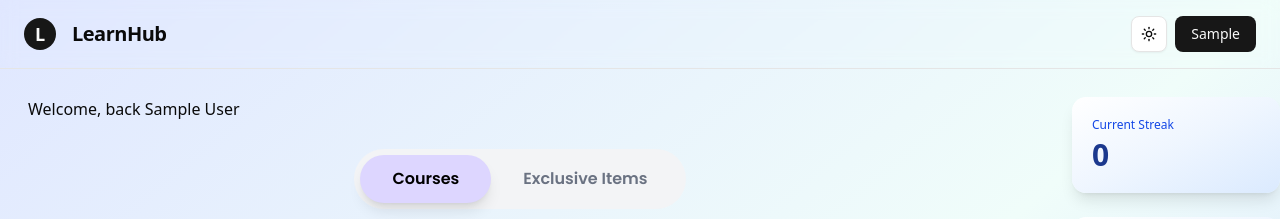
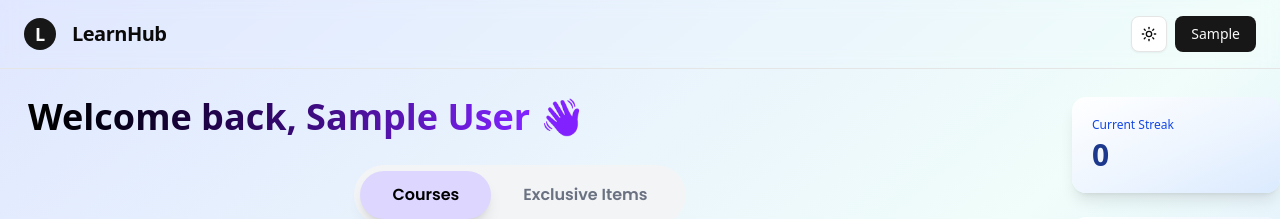
Before and after one commit to MOHIT-IITP/babua-lms, a Next.js app: page /dashboard in a window 1280 px wide. Shown: the top 219 px of the page. Built offline with nearby package versions, Linux system fonts and the light colour scheme; no server answers; the database is empty; sample sign-in values are in the browser's storage.

Commit message:
BUG FIXED: progress is not updating in realtime on dashboard page

```diff
--- a/app/course/[courseId]/action.ts
+++ b/app/course/[courseId]/action.ts
@@ -2,6 +2,7 @@
 
 import { prisma } from "@/app/lib/db";
 import { requireUser } from "@/app/lib/hooks";
+import { revalidatePath } from "next/cache";
 
 export async function toggleLectureProgress(lectureId: string, courseId: string) {
   const session = await requireUser();
@@ -39,4 +40,8 @@ export async function toggleLectureProgress(lectureId: string, courseId: string)
       },
     });
   }
+
+  // Revalidate the dashboard and course pages so progress updates reflect
+  revalidatePath("/dashboard");
+  revalidatePath(`/course/${courseId}`);
 }
--- a/app/dashboard/page.tsx
+++ b/app/dashboard/page.tsx
@@ -7,7 +7,9 @@ export default async function DashboardPage() {
   const user = await requireUser();
   return (
     <div>
-      <h1 className="p-7">Welcome, back {user?.user?.name}</h1>
+      <h1 className="p-7 text-4xl font-bold bg-linear-to-r from-black via-violet-600 to-purple-600 dark:from-white dark:via-violet-400 dark:to-purple-400 bg-clip-text text-transparent">
+        Welcome back, {user?.user?.name} 👋
+      </h1>
       <DashboardTabs courseSection={<CourseSection />} guidanceSection={<GuidancePage />} />
     </div>
   );
--- a/app/guidance/page.tsx
+++ b/app/guidance/page.tsx
@@ -5,7 +5,7 @@ export default async function GuidancePage() {
   await requireUser();
 
   return (
-    <div className="min-h-screen bg-gradient-to-br from-purple-50 via-white to-white dark:from-gray-900 dark:via-gray-950 dark:to-gray-950 px-6 py-16">
+    <div className="min-h-screen bg-transparent  px-6 py-16">
       <div className="max-w-6xl mx-auto">
           {/* <div className="mb-5">
   <Link
```
